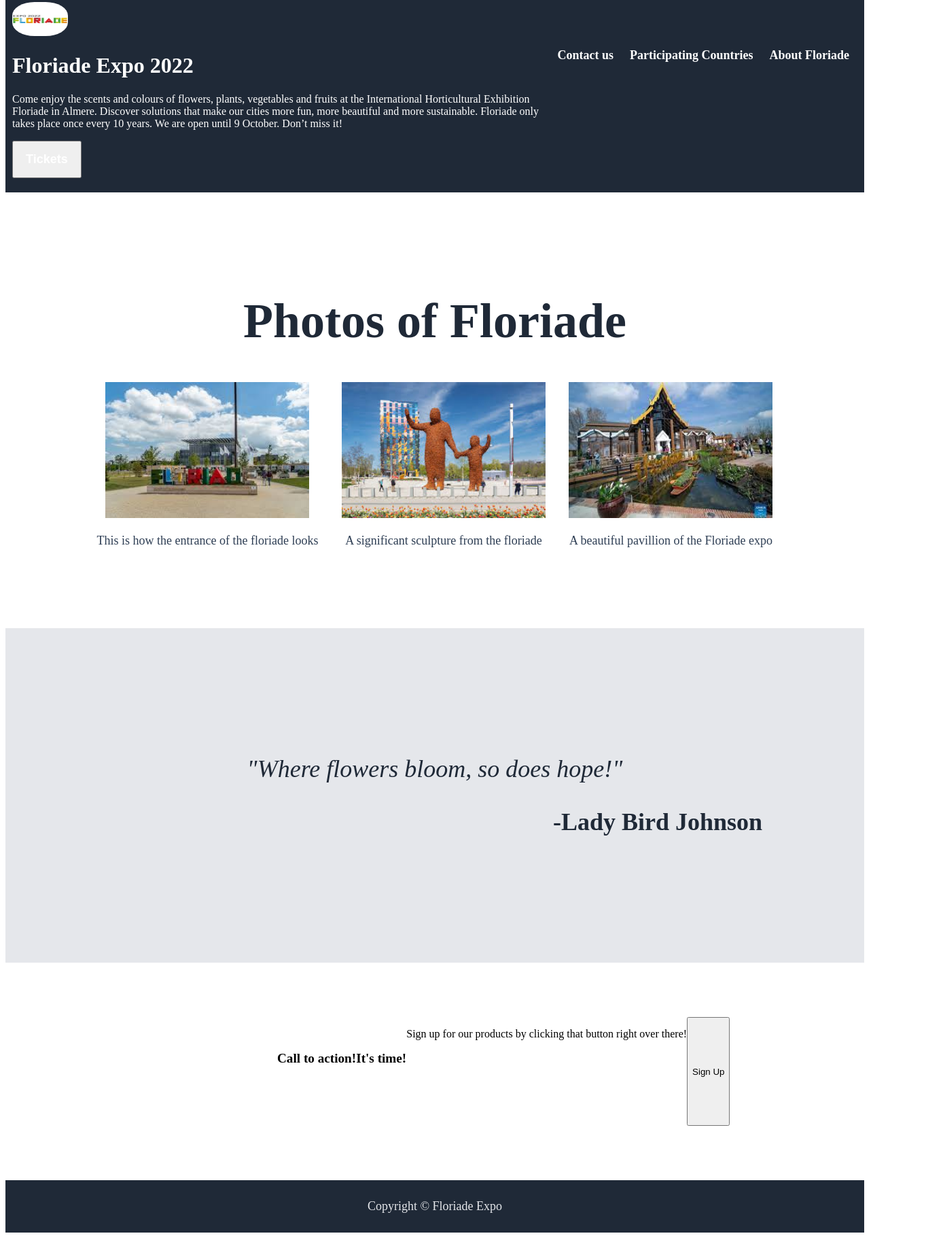
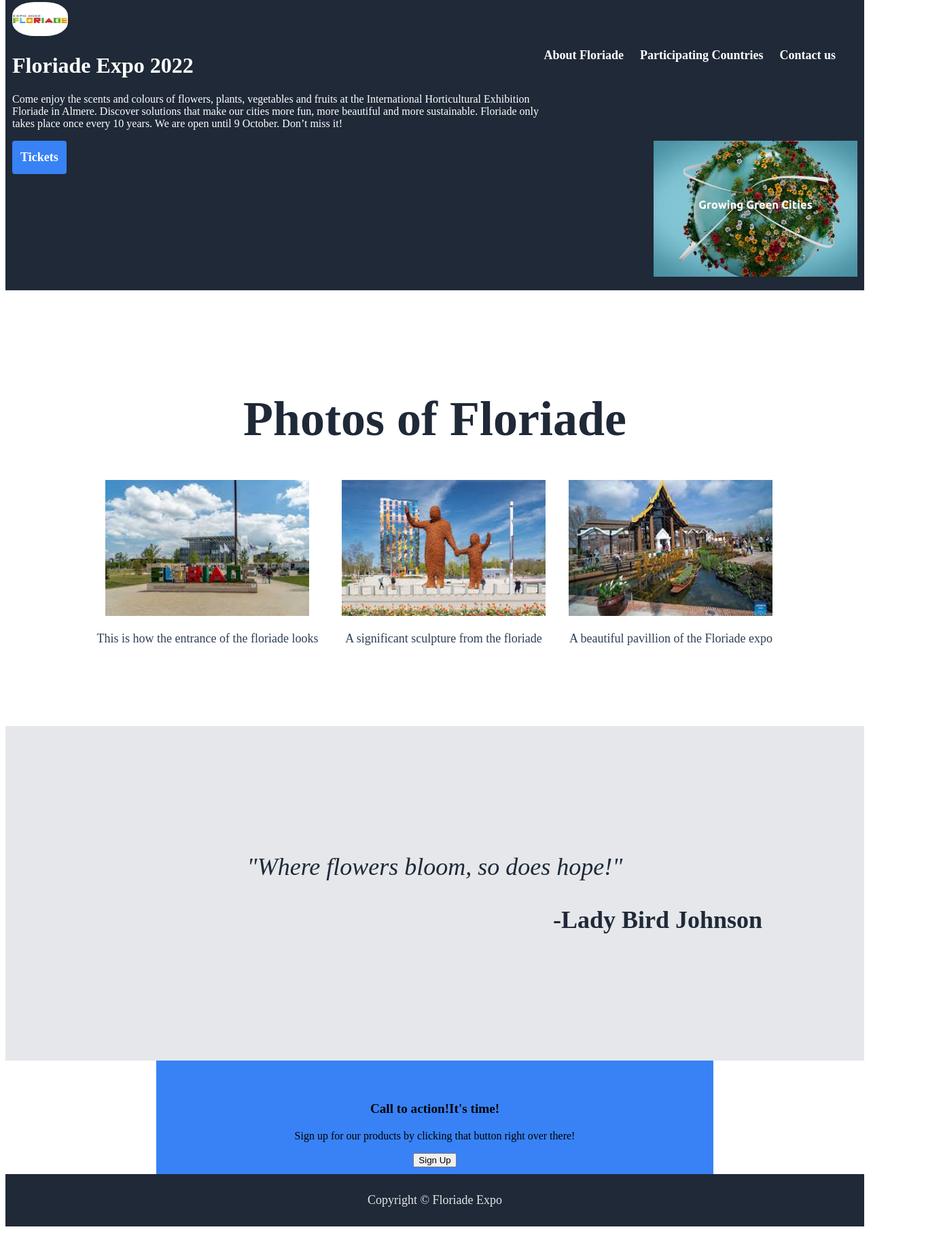
Before and after one commit to firefly017/CSS-Floriade, a plain HTML site: page index.html in a window 1280 px wide. Shown: the part 25-1846 px from the top of the page at 68% size, 1388 px wide, since content can reach past the window. Drawn offline with Linux system fonts and the light colour scheme.

Commit message:
fixing header, advertisement

```diff
--- a/index.html
+++ b/index.html
@@ -19,6 +19,7 @@
         <a href="./pages/contact/contact.html">Contact us</a>
       </div>
 
+
       <div class="header-text">
         <h1>Floriade Expo 2022</h1>
         <p>
@@ -28,19 +29,19 @@
           beautiful and more sustainable. Floriade only takes place once every
           10 years. We are open until 9 October. Don’t miss it!
         </p>
-        <button class="get-ticket">
-          <a
+
+
+                <a class="button"
                   href="https://floriade.com/en/price-information/tickets/"
                   target="_blank"
                   >Tickets</a
                 >
-        </button>
-        <!--<div class="header-photo">
+      </div>
+      <div class="header-image">
         <img
-            src="./images/header-photo.png"
-            alt="four pictures of floriade expo with logo"
+          src="./images/header-image.jpg" id="goGreen"
+          alt="poster for growing green cities"
         />
-        </div> -->
       </div>
     </div>
 
--- a/styles/index.css
+++ b/styles/index.css
@@ -12,7 +12,7 @@
 }
 
 .header a {
-  float: right;
+  float: left;
   color: white;
   text-align: center;
   padding: 12px;
@@ -36,14 +36,18 @@
   width: 50rem;
 }
 
-.get-ticket {
+.header-text .button {
   font-weight: bolder;
-  color: #3882f6;
+  background-color: #3882f6;
 }
 
-.header-photo {
+#goGreen {
+  width: 300px;
+  height: auto;
   float: left;
-  width: 20px;
+}
+.header-image {
+  float: right;
 }
 
 .info {
@@ -51,7 +55,7 @@
 }
 .floriade-pic {
   font-size: 36px;
-  font-weight: 800; /*extra-bold*/
+  font-weight: 800;
   color: #1f2937;
   text-align: center;
 }
@@ -92,12 +96,12 @@
   text-align: center;
 }
 .ad {
-  display: inline-flex;
-
-  width: 900px;
-  height: 160px;
-  margin: 80px;
-  margin-left: 400px;
+  background-color: #3882f6;
+  padding: 10px;
+  margin: auto;
+  text-align: center;
+  width: 800px;
+  height: auto;
 }
 #call {
   margin-top: 50px;
```
Also changed, not shown: images/header-image.jpg (added), images/header-photo.png (deleted). Lines whose indentation alone changed are shown as unchanged.
